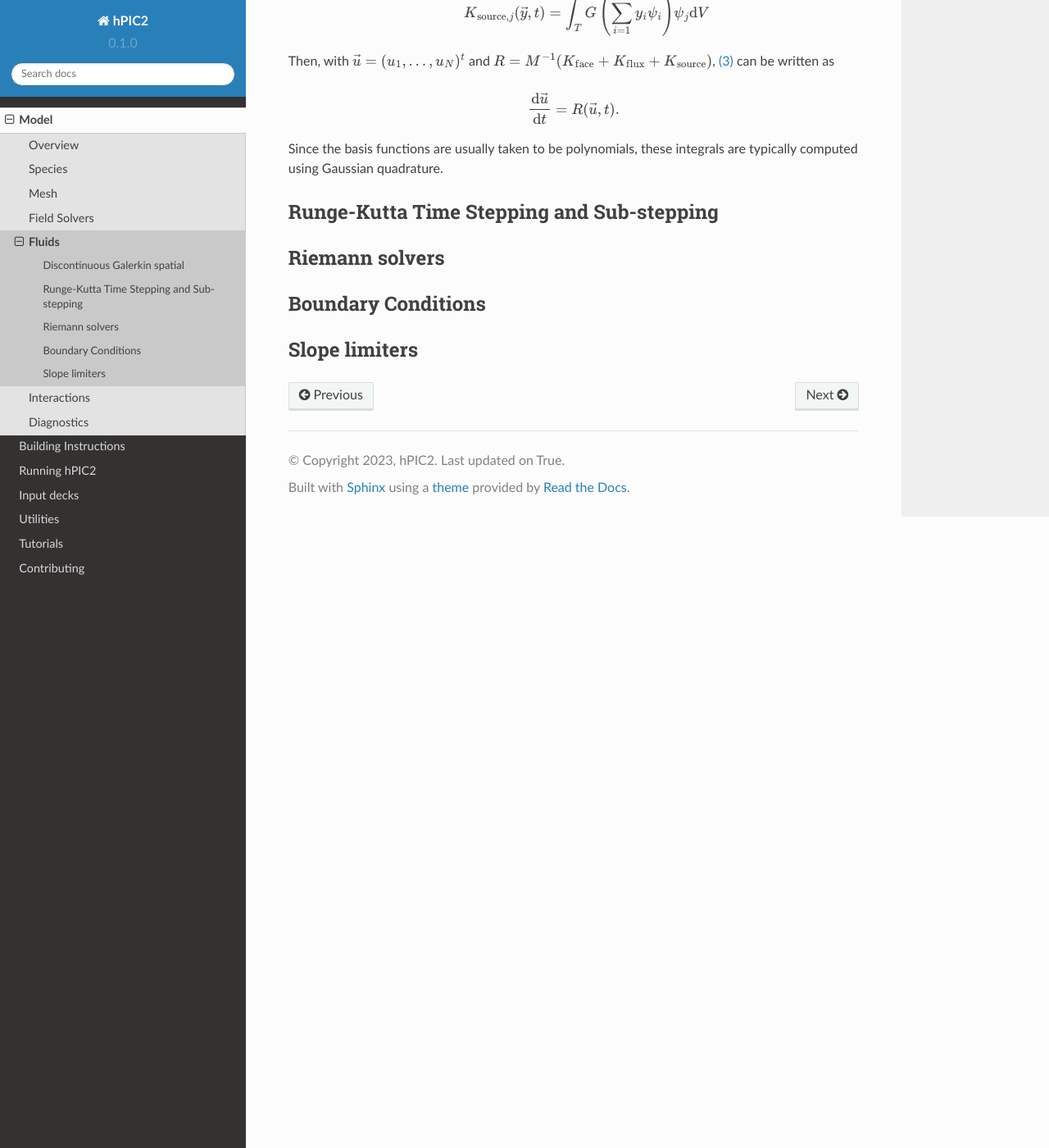
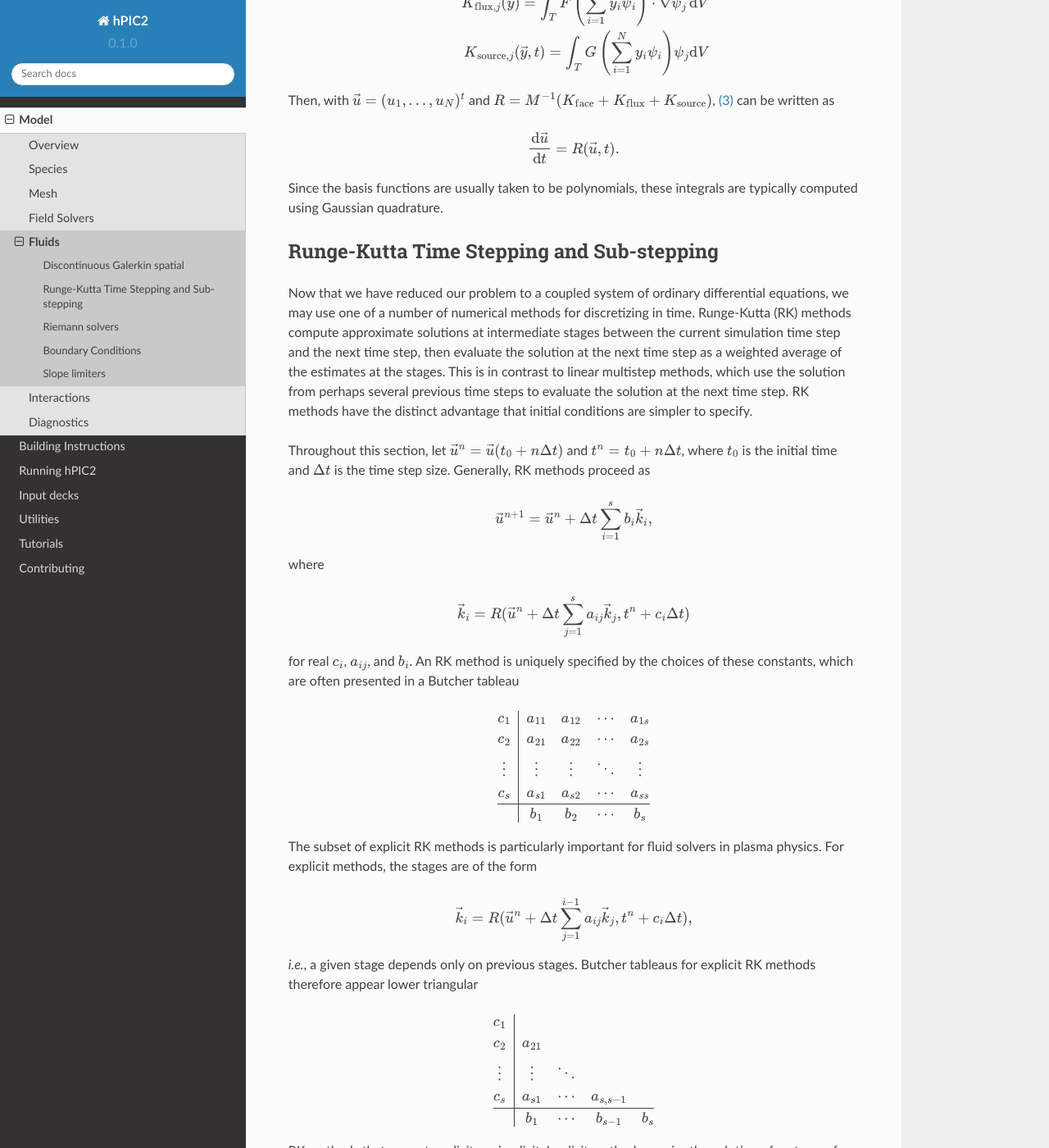
Before and after one commit to lcpp-org/hpic2doc, a Sphinx documentation site: the page built from docs/source/fluids.rst, in a window 1280 px wide and 1400 px high, scrolled down 2290 px. Shown: the whole window at 82% size. Built offline with Sphinx 7.4.7 and the Read the Docs theme 2.0.0, drawn with Linux system fonts in a browser that asks for light colours; some of the changed text lies outside the part shown.

Commit message:
Start talking about RK methods

```diff
--- a/docs/source/fluids.rst
+++ b/docs/source/fluids.rst
@@ -3,6 +3,10 @@ Fluids
 
 This page desecribes the numerical methods used to solve the Euler
 equations described in the :ref:`species:Euler fluid` section.
+The fluid equations are solved broadly using the method of lines,
+in which the system is first partially discretized in space,
+and the resulting system of ordinary differential equations
+is then discretized in time.
 
 Discontinuous Galerkin spatial
 ------------------------------
@@ -165,6 +169,137 @@ these integrals are typically computed using Gaussian quadrature.
 Runge-Kutta Time Stepping and Sub-stepping
 ------------------------------------------
 
+Now that we have reduced our problem to a coupled system of ordinary
+differential equations,
+we may use one of a number of numerical methods for discretizing in time.
+Runge-Kutta (RK) methods compute approximate solutions at intermediate
+stages between the current simulation time step and the next time step,
+then evaluate the solution at the next time step as a weighted average
+of the estimates at the stages.
+This is in contrast to linear multistep methods,
+which use the solution from perhaps several previous time steps to
+evaluate the solution at the next time step.
+RK methods have the distinct advantage that initial conditions are simpler to
+specify.
+
+Throughout this section,
+let :math:`\vec{u}^n = \vec{u}(t_0 + n \Delta t)`
+and :math:`t^n = t_0 + n \Delta t`,
+where :math:`t_0` is the initial time
+and :math:`\Delta t` is the time step size.
+Generally, RK methods proceed as
+
+.. math::
+
+    \vec{u}^{n+1} = \vec{u}^n + \Delta t \sum_{i=1}^s b_i \vec{k}_i,
+
+where
+
+.. math::
+
+    \vec{k}_i = R(\vec{u}^n + \Delta t \sum_{j=1}^s a_{ij} \vec{k}_j, t^n + c_i \Delta t)
+
+for real :math:`c_i`, :math:`a_{ij}`, and :math:`b_i`.
+An RK method is uniquely specified by the choices of these constants,
+which are often presented in a Butcher tableau
+
+.. math::
+    :nowrap:
+
+    \begin{array}{c|cccc}
+    c_1 & a_{11} & a_{12} & \cdots & a_{1s} \\
+    c_2 & a_{21} & a_{22} & \cdots & a_{2s} \\
+    \vdots & \vdots & \vdots & \ddots & \vdots \\
+    c_s & a_{s1} & a_{s2} & \cdots & a_{ss} \\
+    \hline
+        & b_1 & b_2 & \cdots & b_s
+    \end{array}
+
+The subset of explicit RK methods is particularly important for fluid solvers
+in plasma physics.
+For explicit methods, the stages are of the form
+
+.. math::
+
+    \vec{k}_i = R(\vec{u}^n + \Delta t \sum_{j=1}^{i-1} a_{ij} \vec{k}_j, t^n + c_i \Delta t),
+
+*i.e.*, a given stage depends only on previous stages.
+Butcher tableaus for explicit RK methods therefore appear lower triangular
+
+.. math::
+    :nowrap:
+
+    \begin{array}{c|cccc}
+    c_1 \\
+    c_2 & a_{21} \\
+    \vdots & \vdots & \ddots \\
+    c_s & a_{s1} & \cdots & a_{s,s-1} \\
+    \hline
+        & b_1 & \cdots & b_{s-1} & b_s
+    \end{array}
+
+RK methods that are not explicit are implicit.
+Implicit methods require the solution of systems of equations at at least
+some stages,
+which, in the case of the Euler equations, will be nonlinear.
+However, explicit methods tend to have much smaller regions of
+numerical stability than implicit methods;
+that is, explicit methods typically demand a smaller time step for stability.
+
+While different explicit RK methods have different regions of stability,
+the stable time step is typically a linear function of the characteristic
+timescales of the system.
+We shall simply state them here.
+Fluids are associated with a signal speed timescale that goes as
+
+.. math::
+
+    t_{\text{signal}} = \frac{h}{c + u},
+
+where :math:`h` is a characteristic length scale of the system
+(usually the size of a mesh element),
+:math:`c` is the sound speed,
+and :math:`u` is the bulk or advection speed of the fluid.
+Generally, the sound speed can be computed as
+
+.. math::
+
+    c = \sqrt{\frac{\partial p}{\partial (mn)}},
+
+where the derivative is computed assuming constant entropy.
+For the ideal gas law EOS presented in the :ref:`species:Euler fluid` section,
+this reduces to
+
+.. math::
+
+    c = \sqrt{\gamma \frac{p}{mn}}.
+
+The source terms :math:`G` in the Euler equations may introduce additional
+timescales.
+For example, the timescale associated with the electric field acceleration
+in the Lorentz force term is the plasma oscillation period
+
+.. math::
+
+    t_{\text{p}} = 2 \pi \sqrt{\frac{m \epsilon_0}{n q^2}}.
+
+Similarly, the timescale associated with the magnetic field
+in the Lorentz force term is the cyclotron period
+
+.. math::
+
+    t_{\text{c}} = \frac{2 \pi m}{q B}.
+
+In fluid solvers, the time step is usually chosen to be
+
+.. math::
+
+    \Delta t = C t_{\text{min}},
+
+where :math:`C > 0` is called the Courant-Friedrichs-Lewy (CFL) number
+and :math:`t_{\text{min}}` is the minimum timescale in the simulation.
+Most explicit RK methods require :math:`C \leq 1`.
+
 Riemann solvers
 ---------------
 
```
